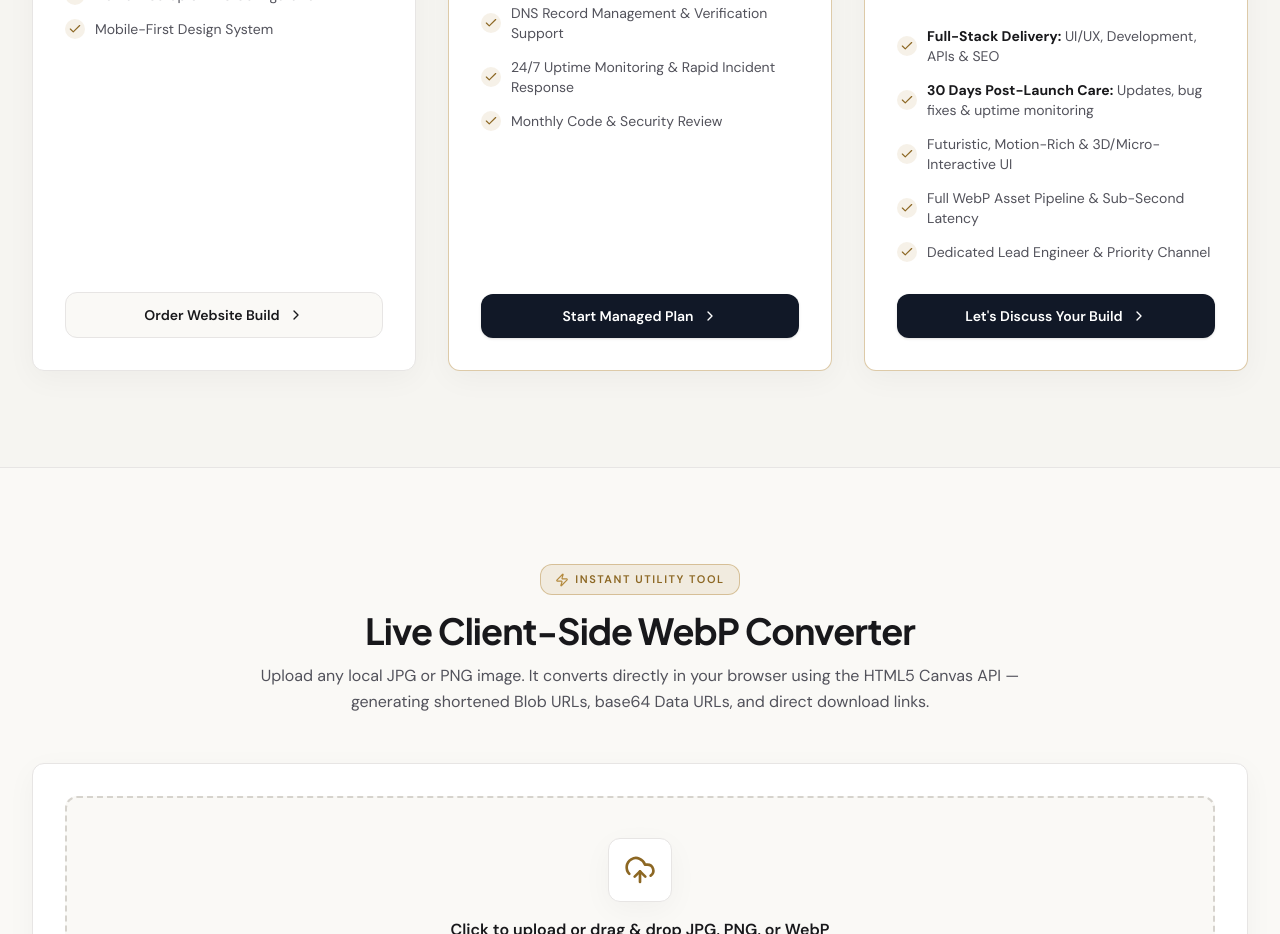
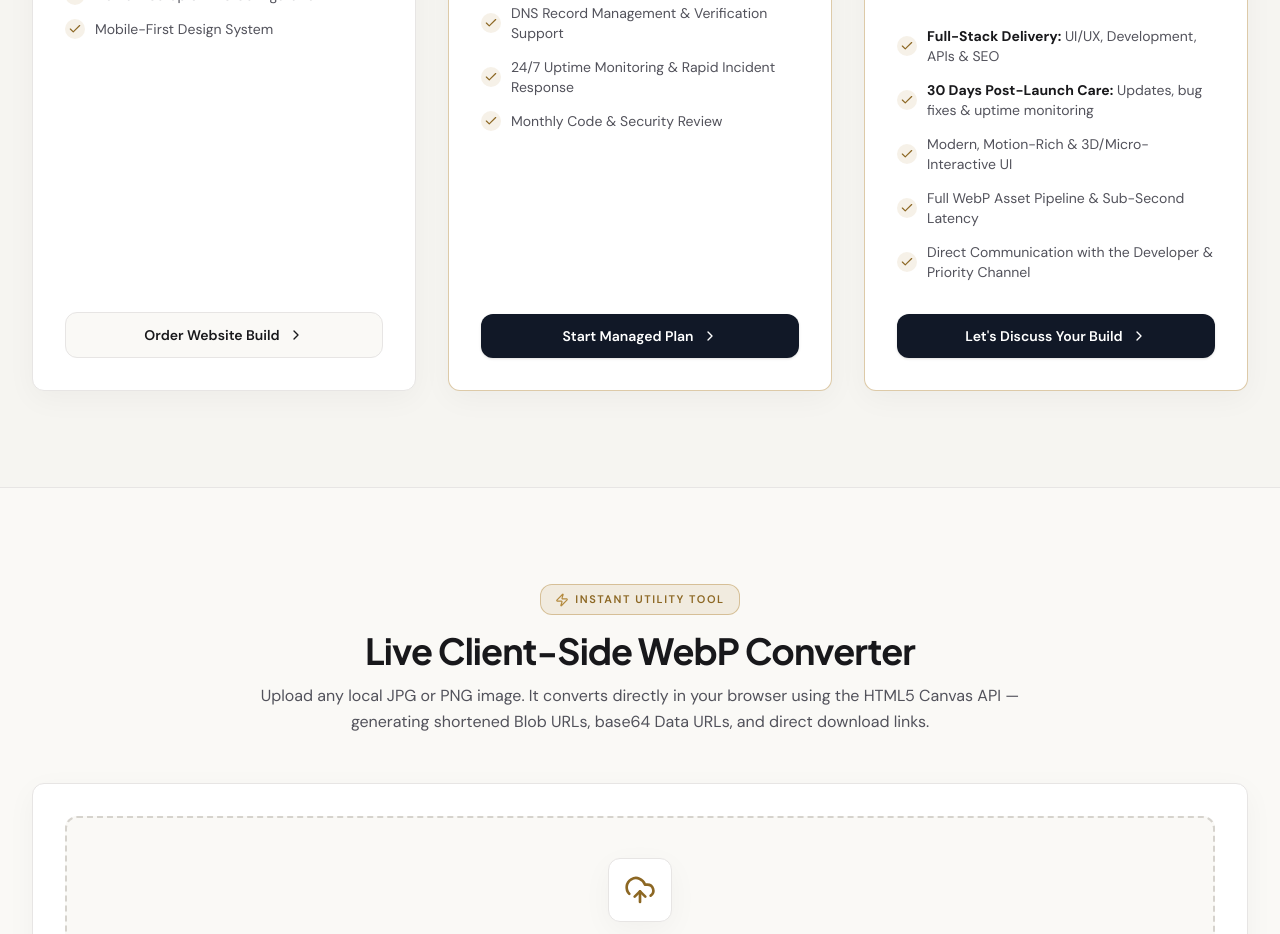
Before and after one commit to thunder-202/DevSupport-Asia-Web-Engineering-WebP-Optimizer, a React (Vite) app: page / in a window 1280 px wide. Shown: the part 1560-2494 px from the top of the page. Built offline with nearby package versions, Linux system fonts and the light colour scheme; no server answers.

Commit message:
style: update service description copy
Refine feature descriptions in App.tsx for better clarity and professional tone.

```diff
--- a/src/App.tsx
+++ b/src/App.tsx
@@ -1186,7 +1186,7 @@ export default function App() {
                       <div className="w-5 h-5 rounded-full bg-[var(--bg-gold-tint)] flex items-center justify-center text-[var(--text-gold)] shrink-0">
                         <Check className="w-3.5 h-3.5" />
                       </div>
-                      <span>Futuristic, Motion-Rich &amp; 3D/Micro-Interactive UI</span>
+                      <span>Modern, Motion-Rich &amp; 3D/Micro-Interactive UI</span>
                     </li>
                     <li className="flex items-center gap-2.5">
                       <div className="w-5 h-5 rounded-full bg-[var(--bg-gold-tint)] flex items-center justify-center text-[var(--text-gold)] shrink-0">
@@ -1198,7 +1198,7 @@ export default function App() {
                       <div className="w-5 h-5 rounded-full bg-[var(--bg-gold-tint)] flex items-center justify-center text-[var(--text-gold)] shrink-0">
                         <Check className="w-3.5 h-3.5" />
                       </div>
-                      <span>Dedicated Lead Engineer &amp; Priority Channel</span>
+                      <span>Direct Communication with the Developer &amp; Priority Channel</span>
                     </li>
                   </ul>
                 </div>
```
